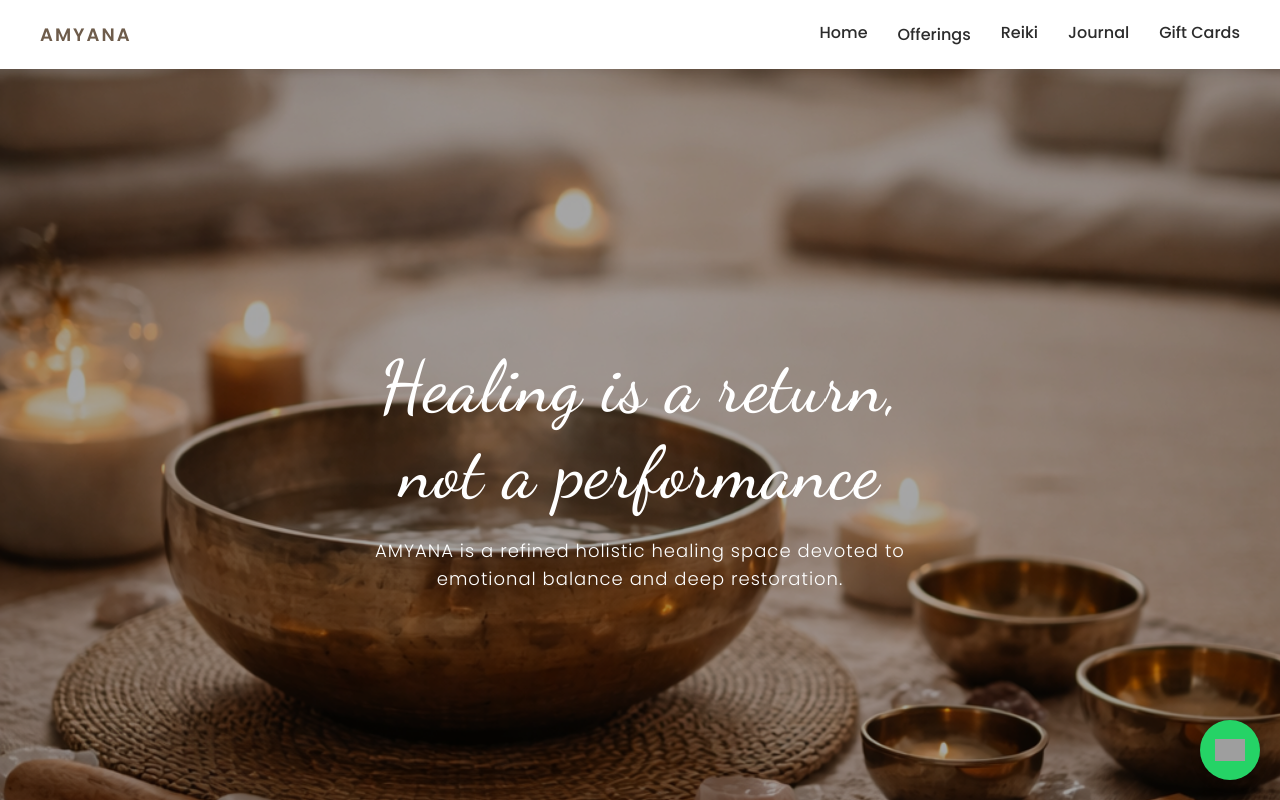
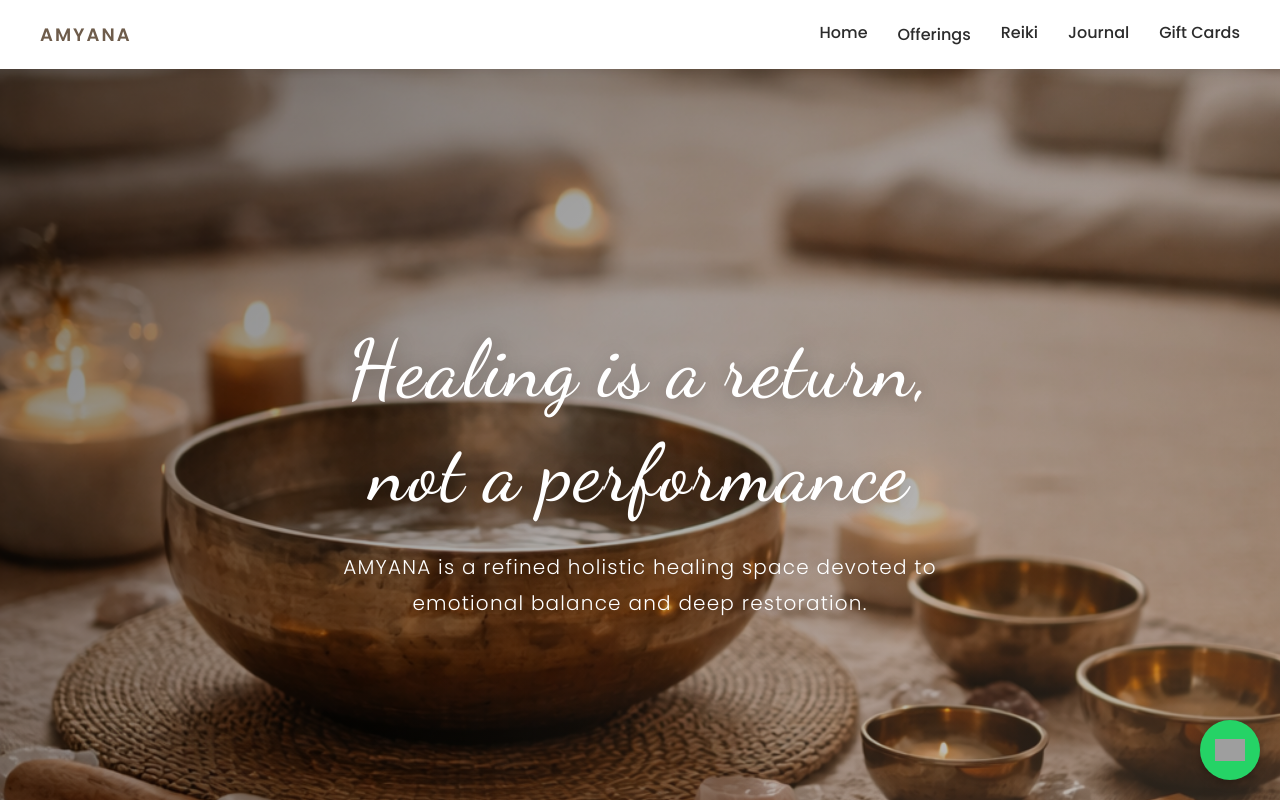
Before and after one commit to tomaryash54/amyana_v3_luxury_site, a React (Vite) app: page / in a window 1280 px wide. Shown: the top 800 px of the page. Built offline with nearby package versions, Linux system fonts and the light colour scheme; grey boxes are pictures that could not be loaded.

Commit message:
Upgrade Hero section with premium cinematic styling, dark gradient overlay, and Framer Motion fade-in animations

```diff
--- a/index.html
+++ b/index.html
@@ -27,34 +27,40 @@ a{text-decoration:none;color:inherit;}
  background:url('/images/reiki-bg.jpg.png') center/cover no-repeat fixed;
  color:white;
  position:relative;
+ overflow:hidden;
 }
-.hero::before{
- content:'';
+.hero-overlay{
  position:absolute;
  top:0;
  left:0;
  right:0;
  bottom:0;
- background:rgba(0,0,0,0.35);
+ background:linear-gradient(135deg,rgba(0,0,0,0.5) 0%,rgba(0,0,0,0.3) 50%,rgba(110,92,75,0.4) 100%);
+ z-index:1;
 }
-.hero > div{
+.hero-content{
  position:relative;
  z-index:2;
- max-width:600px;
+ max-width:700px;
+ padding:40px;
 }
 .hero h1{
- font-size:72px;
+ font-size:80px;
  font-weight:500;
- letter-spacing:1px;
- margin:0 0 20px 0;
- line-height:1.2;
+ letter-spacing:2px;
+ margin:0 0 24px 0;
+ line-height:1.3;
+ text-shadow:0 2px 20px rgba(0,0,0,0.3);
+ word-spacing:-0.05em;
 }
 .hero p{
- font-size:18px;
+ font-size:20px;
  font-weight:300;
- letter-spacing:1px;
+ letter-spacing:1.2px;
  margin:0;
- line-height:1.6;
+ line-height:1.8;
+ text-shadow:0 1px 10px rgba(0,0,0,0.2);
+ opacity:0.95;
 }
 .card img{width:100%;border-radius:0;}
 .card{transition:transform .3s, opacity .3s;position:relative;overflow:hidden;}
@@ -139,7 +145,9 @@ h4{color:#6e5c4b;margin-top:20px;font-weight:500;font-size:16px;letter-spacing:0
 .btn-secondary{background:transparent;border:2px solid #6e5c4b;color:#6e5c4b;}
 .btn-secondary:hover{background:#6e5c4b;color:white;transform:translateY(-2px);}
 .meet-healer-image img{width:100%;border-radius:10px;box-shadow:0 8px 20px rgba(0,0,0,0.15);}
-@media(max-width:768px){.meet-healer-content{grid-template-columns:1fr;gap:30px;}.meet-healer-text h2{font-size:32px;}.healer-buttons{flex-direction:column;}.btn-primary,.btn-secondary{width:100%;}}
+@media(max-width:1024px){.hero h1{font-size:64px;}.hero p{font-size:18px;}}
+@media(max-width:768px){.hero{height:80vh;}.hero-content{padding:30px;}.hero h1{font-size:48px;letter-spacing:1px;margin:0 0 16px 0;}.hero p{font-size:16px;letter-spacing:0.8px;line-height:1.6;}.meet-healer-content{grid-template-columns:1fr;gap:30px;}.meet-healer-text h2{font-size:32px;}.healer-buttons{flex-direction:column;}.btn-primary,.btn-secondary{width:100%;}}
+@media(max-width:480px){.hero h1{font-size:36px;}.hero p{font-size:14px;}.hero-content{padding:20px;}}
 .featured-workshop{background:#f9f5f0;border-left:4px solid #6e5c4b;}
 .featured-workshop h3{font-size:28px;color:#6e5c4b;margin:20px 0 10px 0;}
 .date-tag{font-style:italic;color:#999;font-size:14px;margin-top:-10px;}
--- a/src/pages/Home.jsx
+++ b/src/pages/Home.jsx
@@ -1,14 +1,41 @@
 
 import {Link} from "react-router-dom"
+import {motion} from "framer-motion"
 
 export default function Home(){
+const containerVariants = {
+  hidden: {opacity: 0},
+  visible: {
+    opacity: 1,
+    transition: {
+      staggerChildren: 0.3,
+      delayChildren: 0.2,
+    }
+  }
+}
+
+const itemVariants = {
+  hidden: {opacity: 0, y: 20},
+  visible: {
+    opacity: 1,
+    y: 0,
+    transition: {duration: 0.8, ease: "easeOut"}
+  }
+}
+
 return(
 <>
 <div className="hero">
-<div>
-<h1>Healing is a return, not a performance</h1>
-<p>AMYANA is a refined holistic healing space devoted to emotional balance and deep restoration.</p>
-</div>
+<div className="hero-overlay"></div>
+<motion.div
+  className="hero-content"
+  variants={containerVariants}
+  initial="hidden"
+  animate="visible"
+>
+<motion.h1 variants={itemVariants}>Healing is a return, not a performance</motion.h1>
+<motion.p variants={itemVariants}>AMYANA is a refined holistic healing space devoted to emotional balance and deep restoration.</motion.p>
+</motion.div>
 </div>
 
 <div className="container">
```
Also changed, not shown: 3 other files (tests, documents, lock files or other folders).
